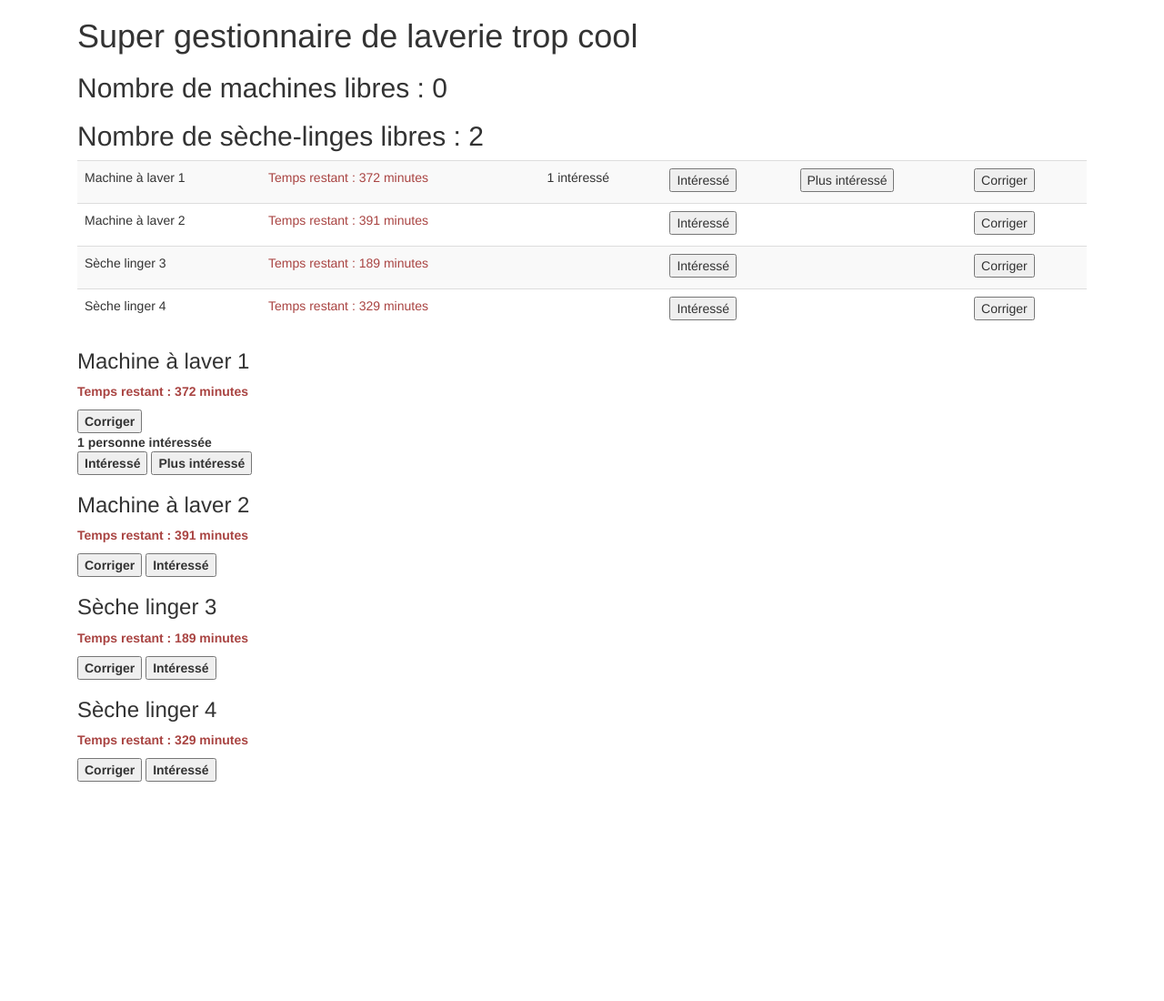
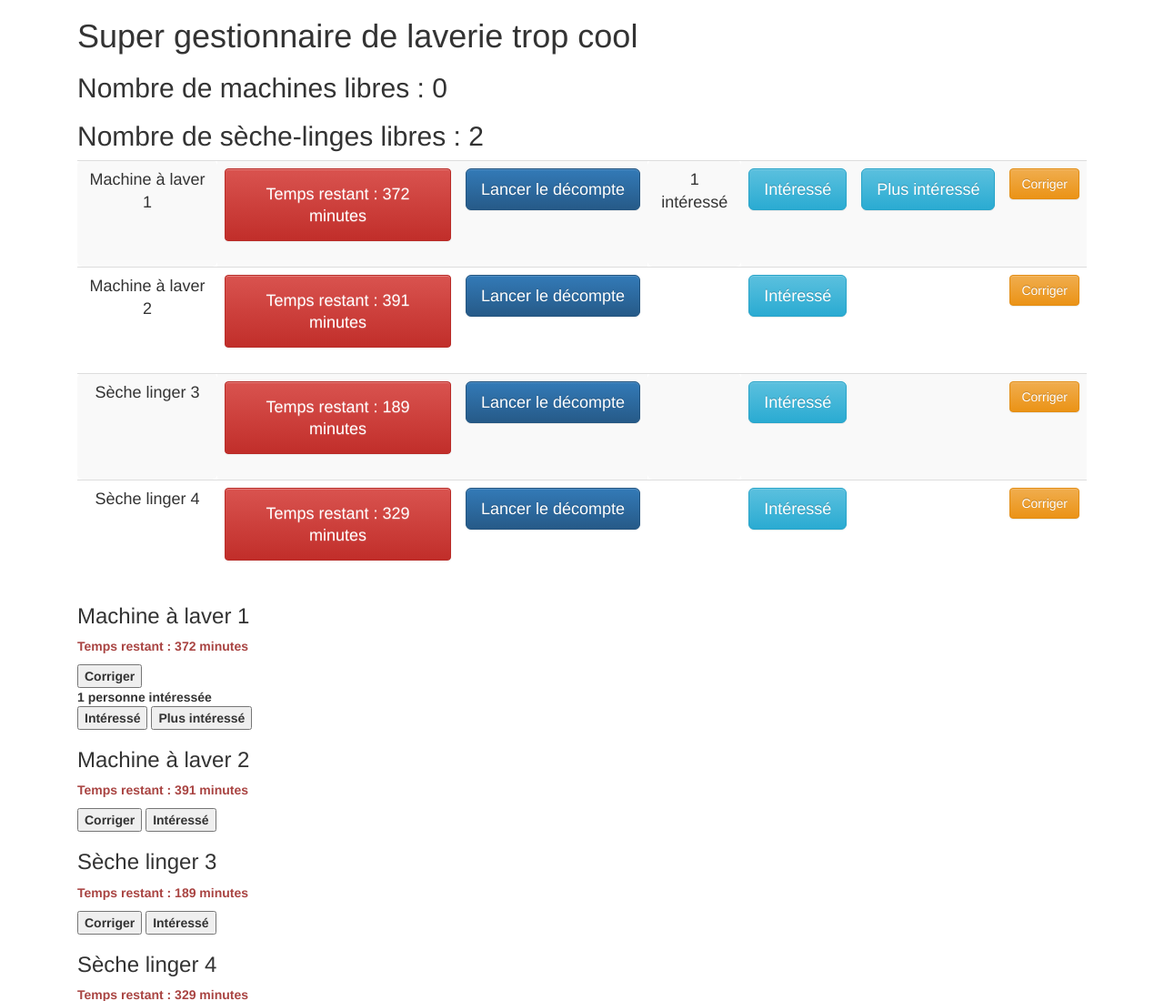
Before and after one commit to MaximeAnsquer/laverie_EMN, a Django app: page /laverie/ in a window 1280 px wide. Shown: the top 1100 px of the page at 91% size. Before the commit the page ends 859 px from the top, so only its background shows below. Run offline with Django 3.2, Linux system fonts and the light colour scheme; data comes from the database, SQL or seed files in the repository; both versions use the stored data as it was after the commit; some libraries are stand-ins or nearby versions.

Commit message:
Pas mal de boostrap

```diff
--- a/laverie/models.py
+++ b/laverie/models.py
@@ -45,6 +45,9 @@ class Appareil(models.Model):
     def get_minutes_restantes(self):
         return (60+self.temps_restant.seconds)//60
 
+    def reste_longtemps(self):
+        return self.get_minutes_restantes() > 15
+
 
 class Utilisation(models.Model):
     appareil = models.ForeignKey(Appareil, on_delete=models.CASCADE)
--- a/laverie/templates/laverie/index.html
+++ b/laverie/templates/laverie/index.html
@@ -4,15 +4,15 @@
     <title>Super laverie trop cool</title>
     <meta charset="utf-8">
     <meta name="viewport" content="width=device-width, initial-scale=1">
+    <script src="http://ajax.googleapis.com/ajax/libs/jquery/1.9.1/jquery.min.js"></script>
     <link rel="stylesheet" href="https://maxcdn.bootstrapcdn.com/bootstrap/3.3.6/css/bootstrap.min.css" integrity="sha384-1q8mTJOASx8j1Au+a5WDVnPi2lkFfwwEAa8hDDdjZlpLegxhjVME1fgjWPGmkzs7" crossorigin="anonymous">
     <link rel="stylesheet" href="https://maxcdn.bootstrapcdn.com/bootstrap/3.3.6/css/bootstrap-theme.min.css" integrity="sha384-fLW2N01lMqjakBkx3l/M9EahuwpSfeNvV63J5ezn3uZzapT0u7EYsXMjQV+0En5r" crossorigin="anonymous">
     <script src="https://maxcdn.bootstrapcdn.com/bootstrap/3.3.6/js/bootstrap.min.js" integrity="sha384-0mSbJDEHialfmuBBQP6A4Qrprq5OVfW37PRR3j5ELqxss1yVqOtnepnHVP9aJ7xS" crossorigin="anonymous"></script>
-    <script src="http://ajax.googleapis.com/ajax/libs/jquery/1.9.1/jquery.min.js"></script>
 </head>
 
 <body>
 
-<div class="container">
+<div class="container" >
 
     <div class="col-xs-12">
 
@@ -21,39 +21,80 @@
         <h2>Nombre de machines libres : {{ nb_machines_libres }} </h2>
         <h2>Nombre de sèche-linges libres :  {{ nb_seche_linges_libres }} </h2>
 
-        <table class="table table-striped">
+
+
+        <table class="table table-striped text-center">
             <tbody>
             {% for appareil in appareils %}
                 <tr>
-                    <td>{{ appareil }}</td>
+                    <td class="btn-lg">{{ appareil }}</td>
                     <td>
                         {% if appareil.libre %}
-                            <p class="text-success">Libre</p>
+                            <p class="alert btn-success btn-lg">Libre</p>
                         {% else %}
-                            <p class="text-danger">
-                                Temps restant : {{ appareil.get_minutes_restantes }} minutes
-                            </p>
+                            {% if appareil.reste_longtemps %}
+                                <p class="alert btn-danger btn-lg">
+                                    Temps restant : {{ appareil.get_minutes_restantes }} minutes
+                                </p>
+                            {% else %}
+                                <p class="alert btn-warning btn-lg">
+                                    Temps restant : {{ appareil.get_minutes_restantes }} minutes
+                                </p>
+                            {% endif %}
                         {% endif %}
                     </td>
                     <td>
+                        <button type="button" class="btn btn-lg btn-primary" onclick="lancer_decompte({{ appareil.id }})">Lancer le décompte</button>
+                    </td>
+                    <td class="btn-lg">
                         {% if appareil.interesses == 1 %}
-                            <div>
-                                1 intéressé
-                            </div>
+                            1 intéressé
                         {% elif appareil.interesses > 1 %}
                             {{ appareil.interesses }} intéressés
                         {% endif %}
                     </td>
                     <td>
-                        <button onclick="interesse({{ appareil.id }})">Intéressé</button>
+                        <button type="button" class="btn btn-lg btn-info" onclick="interesse({{ appareil.id }})">Intéressé</button>
                     </td>
                     <td>
                         {% if appareil.interesses != 0 %}
-                            <button onclick="plus_interesse({{ appareil.id }})">Plus intéressé</button>
+                            <button type="button" class="btn btn-lg btn-info" onclick="plus_interesse({{ appareil.id }})">Plus intéressé</button>
                         {% endif %}
                     </td>
                     <td>
-                        <button onclick="apparition_formulaire({{ appareil.id }})">Corriger</button>
+                        <button type="button" class="btn btn-warning" data-toggle="modal" data-target="#popUpWindow">Corriger</button>
+
+                        <div class="modal fade" id="popUpWindow">
+                            <div class="modal-dialog">
+                                <div class="modal-content">
+
+                                    <!-- header -->
+                                    <div class="modal-header">
+                                        <button type="button" class="close" data-dismiss="modal">&times;</button>
+                                        <h3 class="modal-title">Corriger le temps restant</h3>
+                                    </div>
+
+                                    <!-- body (form) -->
+                                    <div class="modal-body">
+                                        <form role="form">
+                                            <div class="form-group">
+                                                <input id="valeur_{{ appareil.id }}"
+                                                       type="number" min="0" max="{{ appareil.duree }}"
+                                                       class="form-control" placeholder="Temps restant (en minutes)">
+                                            </div>
+                                        </form>
+                                    </div>
+
+                                    <!-- button -->
+                                    <div class="modal-footer">
+                                        <button onclick="corriger_compteur({{ appareil.id }})" class="btn btn-lg btn-primary btn-block">Valider</button>
+                                    </div>
+
+
+                                </div>
+                            </div>
+                        </div>
+
                         <div id="corriger_{{ appareil.id }}" style="display: none">
                             <input id="valeur_{{ appareil.id }}" type="number" min="0" max="{{ appareil.duree }}"/>
                             <button onclick="corriger_compteur({{ appareil.id }})">Valider</button>
```
Also changed, not shown: db.sqlite3.
